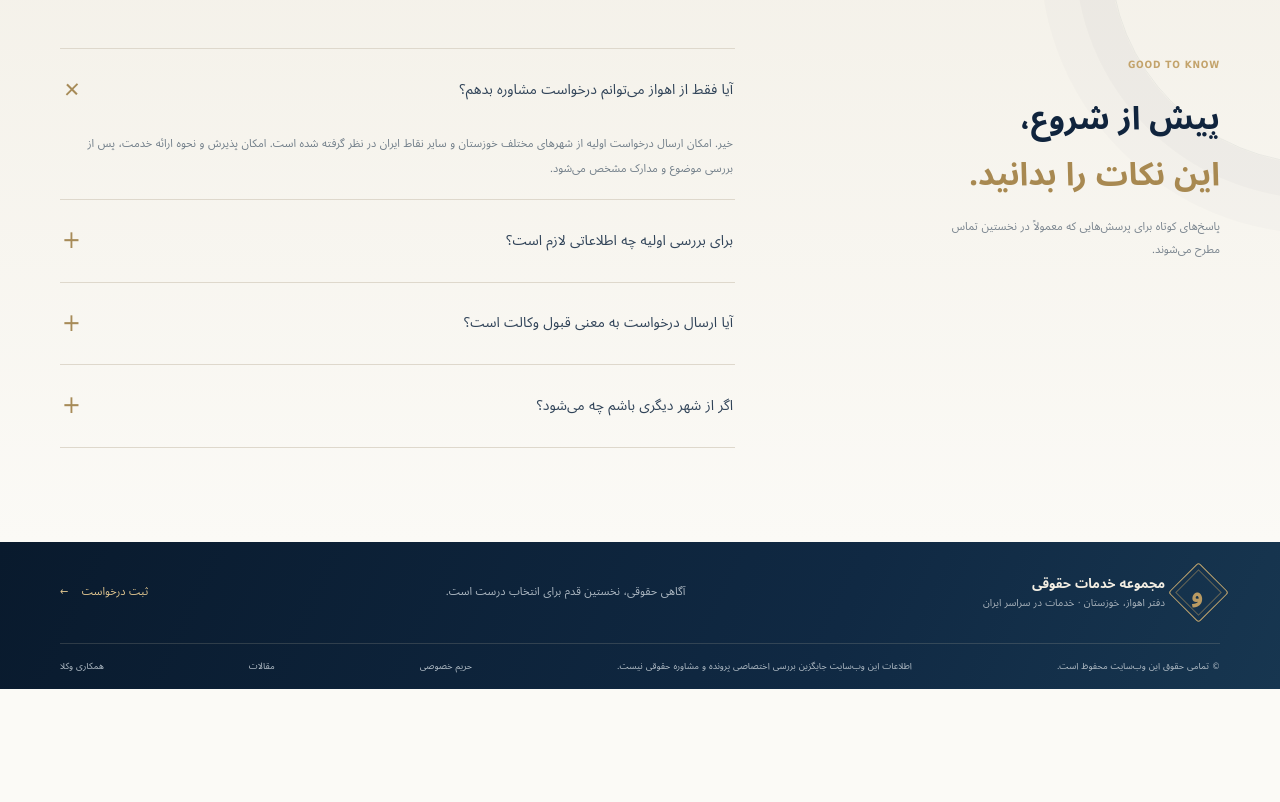
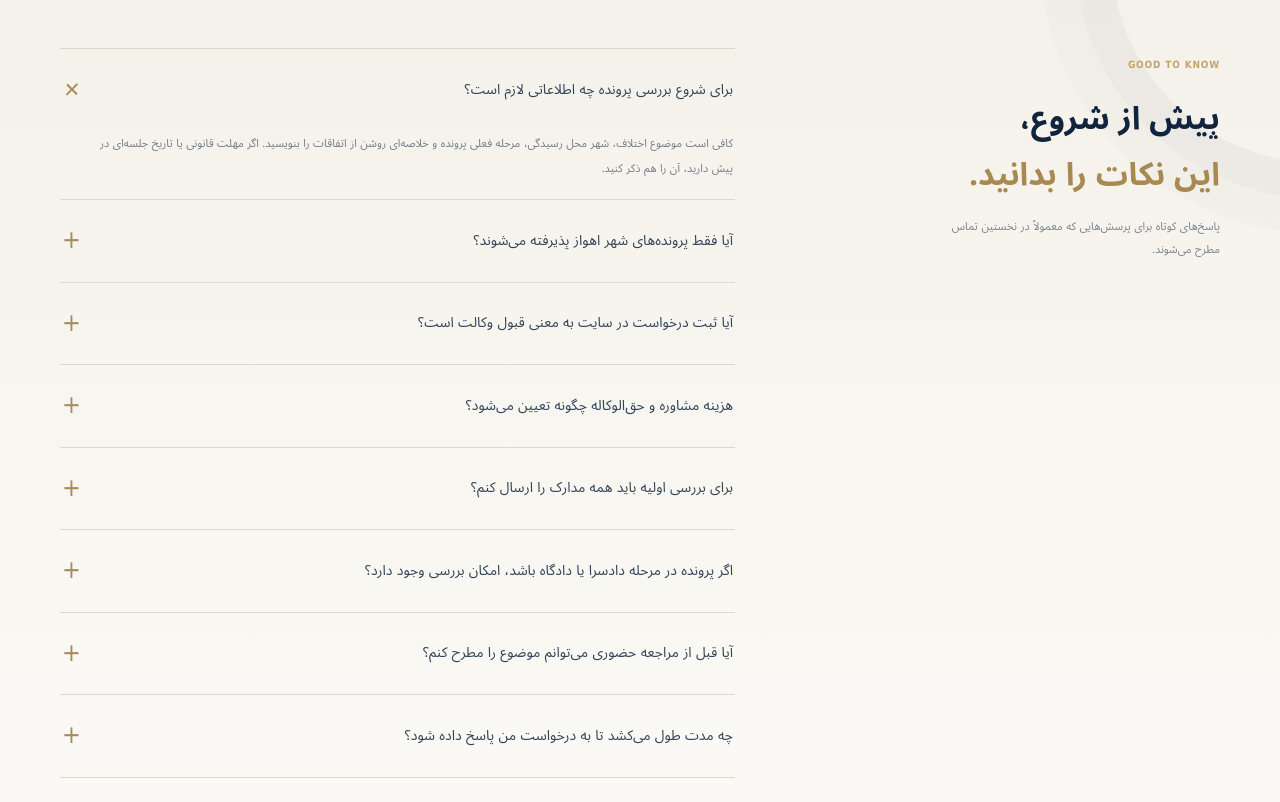
Before and after one commit to ahmadmousavi5908-crypto/vakilsite, a Next.js app: page / in a window 1280 px wide. Shown: the part 7398-8200 px from the top of the page. Before the commit the page ends 8087 px from the top, so only its background shows below. Built offline with nearby package versions, Linux system fonts and the light colour scheme; no server answers; the database is empty.

Commit message:
Improve homepage FAQ content and client questions

```diff
--- a/src/app/page.js
+++ b/src/app/page.js
@@ -25,10 +25,14 @@ const cities = [
 ];
 
 const faqs = [
-  ["آیا فقط از اهواز می‌توانم درخواست مشاوره بدهم؟", "خیر. امکان ارسال درخواست اولیه از شهرهای مختلف خوزستان و سایر نقاط ایران در نظر گرفته شده است. امکان پذیرش و نحوه ارائه خدمت، پس از بررسی موضوع و مدارک مشخص می‌شود."],
-  ["برای بررسی اولیه چه اطلاعاتی لازم است؟", "موضوع پرونده، شهر محل رسیدگی، مرحله فعلی پرونده و خلاصه‌ای از اتفاقات کافی است. مدارک حساس یا اطلاعات محرمانه را در فرم عمومی ارسال نکنید؛ روش امن تبادل مدارک پس از هماهنگی اعلام می‌شود."],
-  ["آیا ارسال درخواست به معنی قبول وکالت است؟", "خیر. ارسال درخواست صرفاً برای بررسی اولیه است. قبول وکالت، حدود خدمات، حق‌الوکاله و تعهدات طرفین فقط پس از بررسی و توافق روشن خواهد شد."],
-  ["اگر از شهر دیگری باشم چه می‌شود؟", "درخواست شما ابتدا از نظر موضوع، مرجع رسیدگی و امکان ارائه خدمت بررسی می‌شود. درباره مشاوره غیرحضوری یا اقدامات قابل انجام، متناسب با پرونده اطلاع‌رسانی خواهد شد."],
+  ["برای شروع بررسی پرونده چه اطلاعاتی لازم است؟", "کافی است موضوع اختلاف، شهر محل رسیدگی، مرحله فعلی پرونده و خلاصه‌ای روشن از اتفاقات را بنویسید. اگر مهلت قانونی یا تاریخ جلسه‌ای در پیش دارید، آن را هم ذکر کنید."],
+  ["آیا فقط پرونده‌های شهر اهواز پذیرفته می‌شوند؟", "خیر. امکان ثبت درخواست اولیه از سراسر ایران وجود دارد. پس از بررسی موضوع، مرجع رسیدگی و شرایط پرونده مشخص می‌شود که ارائه خدمت به‌صورت حضوری یا غیرحضوری امکان‌پذیر است یا خیر."],
+  ["آیا ثبت درخواست در سایت به معنی قبول وکالت است؟", "خیر. ثبت درخواست فقط برای آشنایی اولیه با موضوع است و به‌تنهایی رابطه وکالت ایجاد نمی‌کند. پذیرش پرونده، حدود خدمات و تعهدات طرفین پس از بررسی و توافق جداگانه مشخص خواهد شد."],
+  ["هزینه مشاوره و حق‌الوکاله چگونه تعیین می‌شود؟", "هزینه با توجه به نوع خدمت، پیچیدگی موضوع، حجم مدارک و اقدامات موردنیاز تعیین می‌شود. پیش از شروع خدمت، درباره هزینه و حدود کار با شما هماهنگ خواهد شد."],
+  ["برای بررسی اولیه باید همه مدارک را ارسال کنم؟", "در مرحله نخست، شرح دقیق موضوع و اشاره به مدارک موجود کافی است. لطفاً اطلاعات بسیار حساس، رمزها، کدهای شناسایی یا تصاویر اسناد محرمانه را در فرم عمومی سایت وارد نکنید؛ در صورت نیاز، روش مناسب تبادل مدارک هماهنگ می‌شود."],
+  ["اگر پرونده در مرحله دادسرا یا دادگاه باشد، امکان بررسی وجود دارد؟", "بله، می‌توانید مرحله فعلی پرونده و تاریخ ابلاغ یا جلسه را در درخواست خود توضیح دهید. امکان اقدام و مهلت‌های قابل استفاده باید با توجه به جزئیات پرونده و اسناد بررسی شود."],
+  ["آیا قبل از مراجعه حضوری می‌توانم موضوع را مطرح کنم؟", "بله. می‌توانید درخواست اولیه را از طریق سایت ثبت کنید یا با شماره‌های تماس دفتر ارتباط بگیرید. در صورت نیاز به جلسه حضوری، زمان و محل آن هماهنگ خواهد شد."],
+  ["چه مدت طول می‌کشد تا به درخواست من پاسخ داده شود؟", "زمان پاسخ‌گویی به حجم درخواست‌ها و کامل بودن اطلاعات اولیه بستگی دارد. اگر مهلت فوری یا جلسه نزدیک دارید، آن را در ابتدای شرح درخواست به‌وضوح بنویسید و برای موضوعات فوری صرفاً به فرم سایت اکتفا نکنید."]
 ];
 
 export default function Home() {
```
